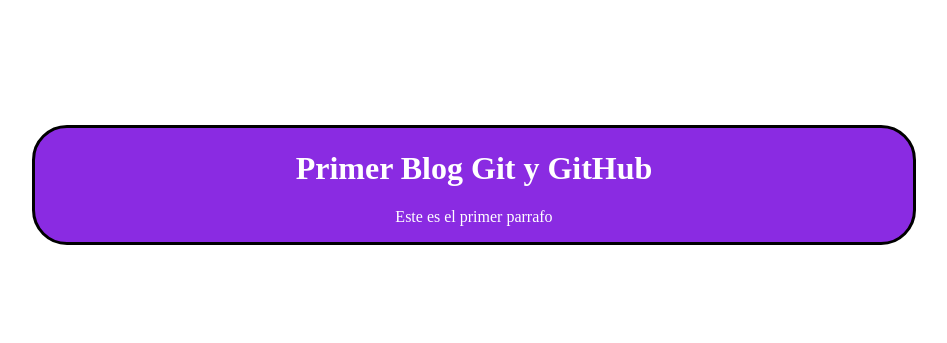
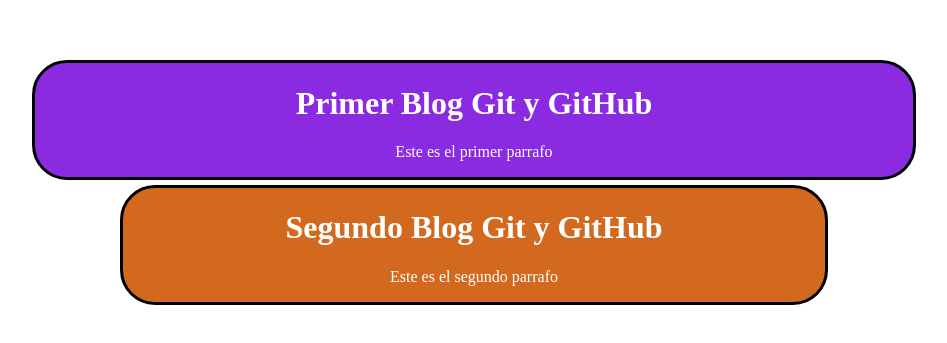
Before and after one commit to AnaMariaCanizalesRuiz/repasoGit, a plain HTML site: page index.html in a window 1280 px wide. Shown: the part 215-558 px from the top of the page, without its empty margins (166-1113 px from the left). Drawn offline with Linux system fonts and the light colour scheme.

Commit message:
Agregar segundo bloque

```diff
--- a/css/estilos.css
+++ b/css/estilos.css
@@ -27,3 +27,22 @@
 	padding:0;
 	margin:0 auto
 }
+
+#grupo2
+{
+    width:80%;
+	padding:5px;
+	margin:0 auto
+}
+#contenedor2
+{
+
+    align-content: center;
+    text-align: center;
+    border-radius: 35px 35px 35px 35px;
+    -moz-border-radius: 35px 35px 35px 35px;
+    -webkit-border-radius: 35px 35px 35px 35px;
+    border: 3px solid #000000;
+    background-color: chocolate;
+
+}
--- a/index.html
+++ b/index.html
@@ -9,6 +9,12 @@
             <h1>Primer Blog Git y GitHub</h1>
             <p>Este es el primer parrafo</p>
         </div>
+
+        <div id="grupo2">
+            <div id="contenedor2">
+            <h1>Segundo Blog Git y GitHub</h1>
+            <p>Este es el segundo parrafo</p>
+        </div>
     </div>
 
     </body>
```
